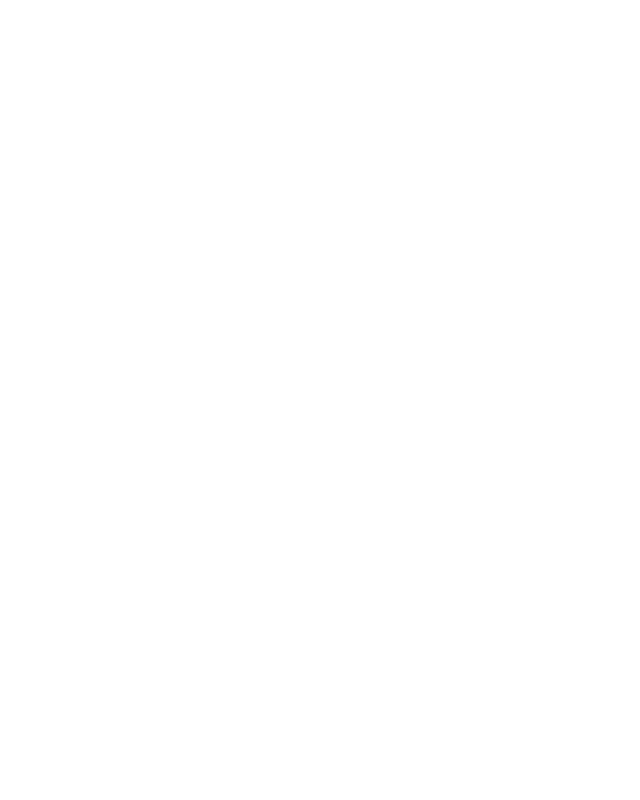
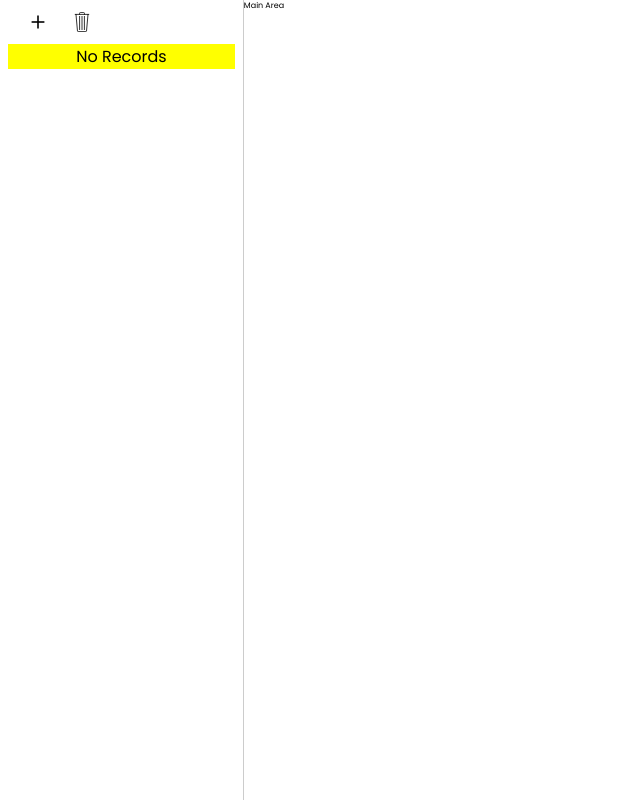
Before and after one commit to Retanaar/nuxt-3, a Nuxt app: page / in a window 1280 px wide. Shown: the whole page, without its empty margins (0-640 px from the left). Built offline with nearby package versions, Linux system fonts and the light colour scheme.

Commit message:
[feat](sidebar): add sidebar functionallity

```diff
--- /dev/null
+++ b/components/AppSidebar.vue
@@ -0,0 +1,52 @@
+<template>
+    <div class="sidebarWrapper">
+        <div v-for="note in notes" :key="note.id" class="rowElement" :class="{ selected: note.id === selected.id}" @click="() => select(note)">
+            <div class="title" :class="{ empty: !note.title}">{{ note.title || 'Empty' }}</div>
+            <div>{{ getTime(note.created) }} {{ note.description }}</div>
+        </div>
+    </div>
+</template>
+
+<script setup lang="ts">
+    interface Props {
+        notes: iNote[],
+        selected: iNote,
+        select: (note: iNote) => void,
+    }
+    const { notes, selected } = defineProps<Props>();
+    function getTime(t: number) {
+        const date = new Date();
+        date.setTime(t);
+        return `${date.getHours().toString().padStart(2, '0')}:${date.getMinutes().toString().padStart(2, '0')}`;
+    }
+</script>
+<style>
+.sidebarWrapper {
+    width: 100%;
+    height: 100%;
+    padding: 1rem;
+    display: contents;
+}
+
+.rowElement {
+    display: flex;
+    flex-direction: column;
+    padding: 1rem;
+    font-size: 12px;
+    margin: 1rem;
+    cursor: pointer;
+}
+
+.rowElement.selected {
+    background-color: #FBE59B;
+    border-radius: 4px;
+}
+
+.rowElement .title {
+    font-weight: 600;
+}
+.rowElement .title.empty {
+    font-style: italic;
+}
+
+</style>
--- /dev/null
+++ b/components/MainArea.vue
@@ -0,0 +1,10 @@
+<template>
+    <div>
+        Main Area
+    </div>
+</template>
+
+
+<style>
+
+</style>
--- a/pages/index.vue
+++ b/pages/index.vue
@@ -1,13 +1,110 @@
 <template>
-    <div>
-
+    <div class="mainWrapper">
+        <div class="sidebarContainer">
+        <div class="buttonsPanel">
+                <div class="buttonWrapper" @click="addNote">
+                    <img src="~/assets/swg/plus_icon.svg" alt="" />
+                </div>
+                <div class="buttonWrapper" @click="removeRecord">
+                    <img src="~/assets/swg/trash_icon.svg" alt="" />
+                </div>
+            </div>
+        <div v-if="!notes.length" class="emptyRecords">
+            No Records
+        </div>
+        <AppSidebar v-else :notes="notes" :selected="selected" :select="select"/>
+        </div>
+        <div class="mainContainer">
+        <div class="controlPanel" v-if="selected">
+            <div class="buttonWrapper"><img src="~/assets/swg/edit_button.svg" alt="" /></div>
+            <input type="text" />
+        </div>
+        <MainArea  v-if="mode === 'view'" />
+        </div>
     </div>
 </template>
 
-<script setup>
+<script setup lang="ts">
+    type ModeType = "view" | "edit" | "create";
+    const { getNotes, saveNote, removeNote } = await useIndexedDB();
+    const mode: ModeType = "view"
+    const data = await getNotes();
+    const notes = ref(data);
+    const selected = ref(data.length ? data[0] : undefined);
+    console.log(data, data.length);
+    async function addNote() {
+        const res = await saveNote({
+            title: "",
+            description: "",
+            fullText: "",
+            created: (new Date()).getTime()
+        });
+        const data = await getNotes();
+        notes.value = data;
+        selected.value = data[data.length - 1];
+    }
+    function select(note: iNote) {
+        selected.value = note;
+    }
+    async function removeRecord() {
+        const userConfirmed = confirm("Do you really want to delete this note?");
 
-</script>
+        if (userConfirmed) {
+            await removeNote(selected.value.id);
+            const data = await getNotes();
+            notes.value = data;
+            selected.value = data.length ? data[0]: undefined;
+        }
+    }
+ </script>
 
-<style scoped>
+ <style >
+ .mainWrapper {
+     display: flex;
+     width: 100%;
+     height: 100vh;
+ }
+ .sidebarContainer {
+     width: 300px;
+     height: 100%;
+     border-right: 1px solid #cccccc;
+ }
+ .mainContainer {
+     width: 100%;
+     height: 100%;
+ }
+ .buttonsPanel {
+     width: 100%;
+     display: flex;
+     padding: 1rem;
+ }
+ .buttonWrapper {
+     width: 20px;
+     height: 20px;
+     margin-left: 2rem;
+     border: 1px solid #ffffff;
+     padding:3px;
 
-</style>
+ }
+ .buttonWrapper:hover {
+     border: 1px solid #cccccc;
+ }
+ .buttonWrapper img {
+     width: 20px;
+     height: 20px;
+
+ }
+ .emptyRecords {
+     font-size: 16px;
+     text-align: center;
+     background-color: yellow;
+     margin: 0 8px;
+ }
+ .controlPanel {
+     display: flex;
+     justify-content: space-between;
+     align-items: center;
+     margin: 1rem;
+ }
+
+ </style>
```
